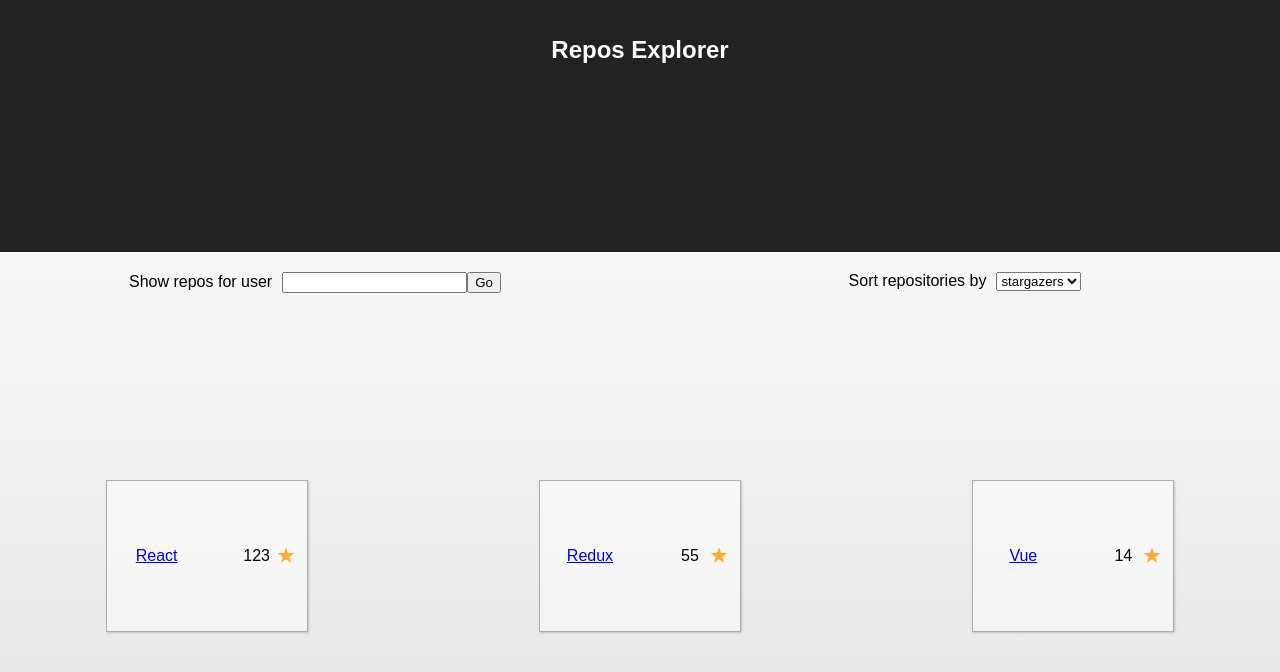
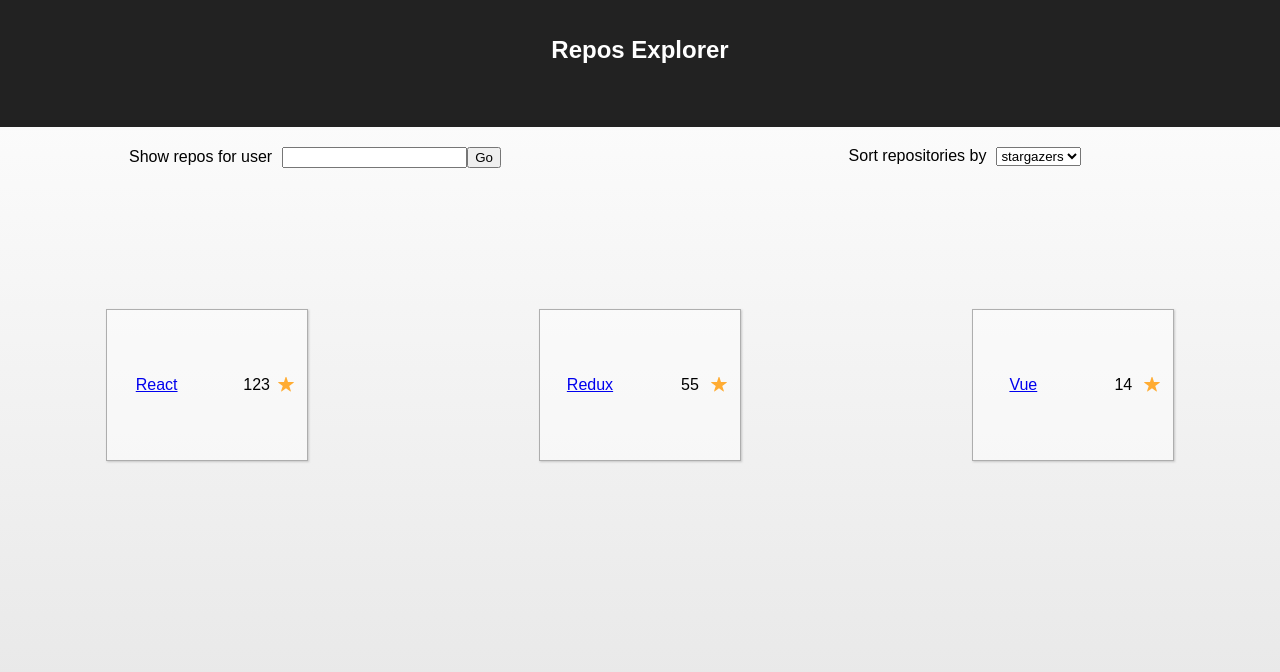
Before and after one commit to liranm/repos-explorer, a React (Create React App) app: page / in a window 1280 px wide. Shown: the top 672 px of the page. Built offline with nearby package versions, Linux system fonts and the light colour scheme.

Commit message:
update grid rows height

```diff
--- a/src/App.css
+++ b/src/App.css
@@ -10,6 +10,7 @@
   display: grid;
   grid-template-columns: repeat(12, minmax(0, 1fr));
   grid-gap: 20px;
+  grid-template-rows: 1fr 1fr 4fr;
   min-height: 100vh;
 }
 
```
